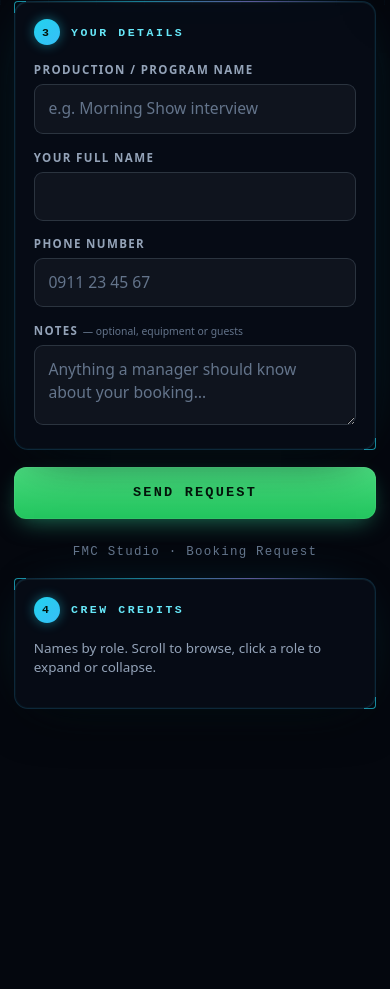
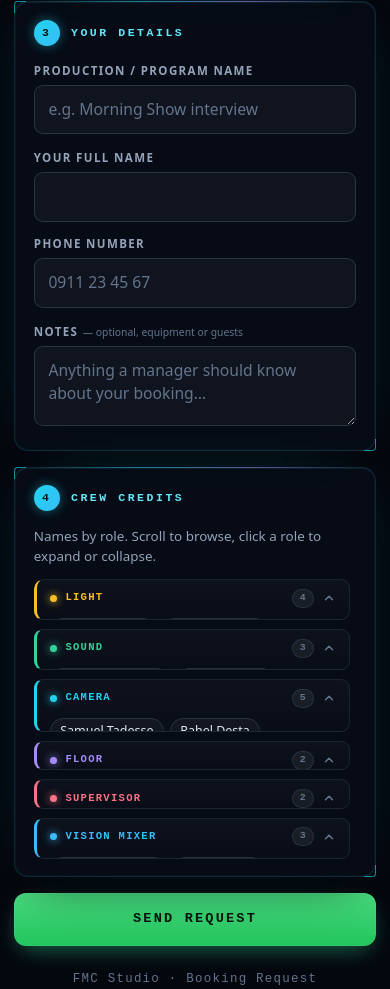
Before and after one commit to arifromha/portfolio, a plain HTML site: page index.html in a window 390 px wide. Shown: the part 839-1828 px from the top of the page. Before the commit the page ends 1548 px from the top, so only its background shows below. Drawn offline with nearby package versions, Linux system fonts and the light colour scheme; no server answers.

Commit message:
Update index.html

```diff
--- a/index.html
+++ b/index.html
@@ -18,128 +18,6 @@
 <script src="https://cdn.jsdelivr.net/npm/@supabase/supabase-js@2.49.4/dist/umd/supabase.min.js"></script>
 <style>
 /* ---------- Tokens ---------- */
-/* ---------- Crew Credits ---------- */
-.crew-panel{
-  max-height:340px;
-  overflow-y:auto;
-  padding-right:6px;
-  display:flex;
-  flex-direction:column;
-  gap:.55rem;
-  scrollbar-width:thin;
-  border-radius:10px;
-  outline:none;
-}
-.crew-panel:focus-visible{box-shadow:0 0 0 2px rgba(34,211,238,.45)}
-.crew-panel::-webkit-scrollbar{width:6px}
-.crew-panel::-webkit-scrollbar-track{background:transparent}
-.crew-panel::-webkit-scrollbar-thumb{
-  background:linear-gradient(180deg,rgba(34,211,238,.5),rgba(56,189,248,.25));
-  border-radius:3px;
-}
-
-.crew-group{
-  border:1px solid rgba(148,163,184,.14);
-  border-left:3px solid var(--crew-color,var(--cyan));
-  background:linear-gradient(180deg,rgba(255,255,255,.03),rgba(255,255,255,.01));
-  border-radius:9px;
-  overflow:hidden;
-  transition:border-color .2s;
-}
-.crew-group:hover{border-color:rgba(148,163,184,.28)}
-
-.crew-head{
-  width:100%;
-  display:flex;
-  align-items:center;
-  justify-content:space-between;
-  gap:.6rem;
-  padding:.55rem .8rem;
-  background:transparent;
-  border:0;
-  color:#fff;
-  cursor:pointer;
-  font:inherit;
-  text-align:left;
-  transition:background .18s;
-}
-.crew-head:hover{background:rgba(255,255,255,.04)}
-
-.crew-role{
-  display:inline-flex;
-  align-items:center;
-  gap:.55rem;
-  font-family:var(--display);
-  font-size:.66rem;
-  font-weight:800;
-  letter-spacing:.12em;
-  text-transform:uppercase;
-  color:var(--crew-color,var(--cyan-soft));
-}
-.crew-role .dot{
-  width:7px;height:7px;border-radius:50%;
-  background:var(--crew-color,var(--cyan));
-  box-shadow:0 0 8px var(--crew-color,var(--cyan));
-  flex-shrink:0;
-}
-.crew-count{
-  font-family:var(--mono);
-  font-size:.62rem;
-  font-weight:700;
-  padding:1px 7px;
-  border-radius:20px;
-  background:rgba(255,255,255,.06);
-  color:var(--dim);
-  border:1px solid rgba(148,163,184,.15);
-}
-
-.crew-chevron{
-  width:14px;height:14px;
-  color:var(--dim);
-  transition:transform .2s ease;
-  flex-shrink:0;
-}
-.crew-group[data-open="true"] .crew-chevron{transform:rotate(180deg)}
-
-.crew-body{
-  display:none;
-  padding:0 .8rem .7rem;
-}
-.crew-group[data-open="true"] .crew-body{display:block}
-
-.crew-names{
-  list-style:none;
-  display:flex;
-  flex-wrap:wrap;
-  gap:.35rem;
-  margin:.1rem 0 0;
-}
-.crew-names li{
-  font-size:.78rem;
-  font-weight:500;
-  color:#E2E8F0;
-  background:rgba(255,255,255,.04);
-  border:1px solid rgba(148,163,184,.18);
-  border-radius:20px;
-  padding:.2rem .6rem;
-  transition:all .15s;
-  white-space:nowrap;
-}
-.crew-names li:hover{
-  background:rgba(34,211,238,.08);
-  border-color:rgba(34,211,238,.35);
-  color:var(--cyan-soft);
-}
-.crew-names .empty{
-  font-size:.78rem;
-  color:var(--dim);
-  font-style:italic;
-  background:none;
-  border:0;
-  padding:0;
-}
-
-
 :root{
   --bg:#04070E;
   --panel:rgba(8,14,26,0.72);
@@ -601,6 +479,124 @@ input.invalid,textarea.invalid,select.invalid{border-color:var(--rose);box-shado
 /* ---------- Footer ---------- */
 footer{text-align:center;color:var(--dim);font-size:.78rem;margin:1.5rem 0 1rem;font-family:var(--mono);letter-spacing:.1em}
 
+/* ---------- Crew Credits ---------- */
+.crew-panel{
+  max-height:340px;
+  overflow-y:auto;
+  padding-right:6px;
+  display:flex;
+  flex-direction:column;
+  gap:.55rem;
+  scrollbar-width:thin;
+  border-radius:10px;
+  outline:none;
+}
+.crew-panel:focus-visible{box-shadow:0 0 0 2px rgba(34,211,238,.45)}
+.crew-panel::-webkit-scrollbar{width:6px}
+.crew-panel::-webkit-scrollbar-track{background:transparent}
+.crew-panel::-webkit-scrollbar-thumb{
+  background:linear-gradient(180deg,rgba(34,211,238,.5),rgba(56,189,248,.25));
+  border-radius:3px;
+}
+
+.crew-group{
+  border:1px solid rgba(148,163,184,.14);
+  border-left:3px solid var(--crew-color,var(--cyan));
+  background:linear-gradient(180deg,rgba(255,255,255,.03),rgba(255,255,255,.01));
+  border-radius:9px;
+  overflow:hidden;
+  transition:border-color .2s;
+}
+.crew-group:hover{border-color:rgba(148,163,184,.28)}
+
+.crew-head{
+  width:100%;
+  display:flex;
+  align-items:center;
+  justify-content:space-between;
+  gap:.6rem;
+  padding:.55rem .8rem;
+  background:transparent;
+  border:0;
+  color:#fff;
+  cursor:pointer;
+  font:inherit;
+  text-align:left;
+  transition:background .18s;
+}
+.crew-head:hover{background:rgba(255,255,255,.04)}
+
+.crew-role{
+  display:inline-flex;
+  align-items:center;
+  gap:.55rem;
+  font-family:var(--display);
+  font-size:.66rem;
+  font-weight:800;
+  letter-spacing:.12em;
+  text-transform:uppercase;
+  color:var(--crew-color,var(--cyan-soft));
+}
+.crew-role .dot{
+  width:7px;height:7px;border-radius:50%;
+  background:var(--crew-color,var(--cyan));
+  box-shadow:0 0 8px var(--crew-color,var(--cyan));
+  flex-shrink:0;
+}
+.crew-count{
+  font-family:var(--mono);
+  font-size:.62rem;
+  font-weight:700;
+  padding:1px 7px;
+  border-radius:20px;
+  background:rgba(255,255,255,.06);
+  color:var(--dim);
+  border:1px solid rgba(148,163,184,.15);
+}
+
+.crew-chevron{
+  width:14px;height:14px;
+  color:var(--dim);
+  transition:transform .2s ease;
+  flex-shrink:0;
+}
+.crew-group[data-open="true"] .crew-chevron{transform:rotate(180deg)}
+
+.crew-body{display:none;padding:0 .8rem .7rem}
+.crew-group[data-open="true"] .crew-body{display:block}
+
+.crew-names{
+  list-style:none;
+  display:flex;
+  flex-wrap:wrap;
+  gap:.35rem;
+  margin:.1rem 0 0;
+}
+.crew-names li{
+  font-size:.78rem;
+  font-weight:500;
+  color:#E2E8F0;
+  background:rgba(255,255,255,.04);
+  border:1px solid rgba(148,163,184,.18);
+  border-radius:20px;
+  padding:.2rem .6rem;
+  transition:all .15s;
+  white-space:nowrap;
+}
+.crew-names li:hover{
+  background:rgba(34,211,238,.08);
+  border-color:rgba(34,211,238,.35);
+  color:var(--cyan-soft);
+}
+.crew-names .empty{
+  font-size:.78rem;
+  color:var(--dim);
+  font-style:italic;
+  background:none;
+  border:0;
+  padding:0;
+}
+
 /* ---------- Responsive ---------- */
 @media (max-width:960px){
   .layout{grid-template-columns:minmax(0,1fr)}
@@ -623,6 +619,7 @@ footer{text-align:center;color:var(--dim);font-size:.78rem;margin:1.5rem 0 1rem;
   .logo-wrap::before{display:none}
   .slots{grid-template-columns:repeat(auto-fill,minmax(80px,1fr))}
   .chips{grid-template-columns:repeat(auto-fit,minmax(95px,1fr))}
+  .crew-panel{max-height:280px}
 }
 
 @media (prefers-reduced-motion: reduce){
@@ -714,6 +711,23 @@ footer{text-align:center;color:var(--dim);font-size:.78rem;margin:1.5rem 0 1rem;
             </div>
           </div>
 
+          <div class="sec panel">
+            <span class="hairline"></span>
+            <h2><span class="step-num" id="stepCrewNum">4</span> Crew credits</h2>
+            <p class="note" style="margin-top:0;margin-bottom:.8rem">
+              Names by role. Scroll to browse, click a role to expand or collapse.
+            </p>
+            <div
+              id="crewPanel"
+              class="crew-panel"
+              role="region"
+              aria-label="Crew credits by role"
+              tabindex="0"
+            >
+              <!-- populated by JS -->
+            </div>
+          </div>
+
           <div class="msg" id="msg" role="alert" hidden>
             <svg width="18" height="18" viewBox="0 0 24 24" fill="none" stroke="currentColor" stroke-width="2" stroke-linecap="round" stroke-linejoin="round" aria-hidden="true"><circle cx="12" cy="12" r="10"/><line x1="12" y1="8" x2="12" y2="12"/><line x1="12" y1="16" x2="12.01" y2="16"/></svg>
             <span id="msgText"></span>
@@ -771,22 +785,7 @@ footer{text-align:center;color:var(--dim);font-size:.78rem;margin:1.5rem 0 1rem;
   <div class="backdrop" id="backdrop" hidden></div>
   <footer>FMC Studio · Booking Request</footer>
 </div>
-          <div class="sec panel">
-            <span class="hairline"></span>
-            <h2><span class="step-num" id="stepCrewNum">4</span> Crew credits</h2>
-            <p class="note" style="margin-top:0;margin-bottom:.8rem">
-              Names by role. Scroll to browse, click a role to expand or collapse.
-            </p>
-            <div
-              id="crewPanel"
-              class="crew-panel"
-              role="region"
-              aria-label="Crew credits by role"
-              tabindex="0"
-            >
-              <!-- populated by JS -->
-            </div>
-          </div>
+
 <script>
 const SURL='https://zomkvqbknmbkvmaliqkg.supabase.co';
 const SKEY='sb_publishable_rFAc7fyGRDHr78wxTnJoCg_RGTak7mW';
@@ -796,6 +795,37 @@ const SKEY='sb_publishable_rFAc7fyGRDHr78wxTnJoCg_RGTak7mW';
 const ALL_ROOMS=['Studio A','Studio B','Studio C','PCR A','PCR B'];
 const ROOM_COLOR={'Studio A':'#4FC3F7','Studio B':'#FFD600','Studio C':'#00C853','PCR A':'#FF9800','PCR B':'#CE93D8'};
 const FIRST_START=6,LAST_END=23,MAX_DAYS=90,COOLDOWN_MS=15000,MAX_PENDING_NOTE=5;
+
+/* ---------- Crew credits ---------- */
+// Grouped by role. Names are shown as pills.
+// To load from Supabase later, replace this constant with an async fetch
+// and call renderCrew() once the data arrives.
+const CREW = {
+  'Light': {
+    color: '#FBBF24',
+    names: ['Abebe Kebede', 'Meron Tesfaye', 'Yonas Alemu', 'Selamawit Haile']
+  },
+  'Sound': {
+    color: '#34D399',
+    names: ['Dawit Mekonnen', 'Hanna Girma', 'Bereket Assefa']
+  },
+  'Camera': {
+    color: '#22D3EE',
+    names: ['Samuel Tadesse', 'Rahel Desta', 'Kalkidan Wolde', 'Eyob Bekele', 'Marta Negash']
+  },
+  'Floor': {
+    color: '#A78BFA',
+    names: ['Tigist Abebe', 'Nahom Solomon']
+  },
+  'Supervisor': {
+    color: '#FB7185',
+    names: ['Alemayehu Fikru', 'Sara Mengistu']
+  },
+  'Vision Mixer': {
+    color: '#38BDF8',
+    names: ['Yohannes Gebre', 'Liya Tesfaye', 'Daniel Bekele']
+  }
+};
 
 // Populated at boot from studio_status. Only these rooms are shown on the form.
 let activeRooms=[];
@@ -1160,6 +1190,96 @@ function initSide(){
   document.addEventListener('visibilitychange',()=>{if(!document.hidden) loadSide();});
 }
 
+/* ---------- Crew credits renderer ---------- */
+function renderCrew(){
+  const panel = $('crewPanel');
+  if(!panel) return;
+
+  const frag = document.createDocumentFragment();
+  const entries = Object.entries(CREW);
+
+  if(!entries.length){
+    const empty = el('div','note warn','No crew members listed yet.');
+    frag.appendChild(empty);
+    panel.replaceChildren(frag);
+    return;
+  }
+
+  entries.forEach(([role, data], idx) => {
+    const group = el('div','crew-group');
+    group.style.setProperty('--crew-color', data.color || 'var(--cyan)');
+    group.dataset.open = 'true';   // all open by default
+
+    // Header (clickable to collapse)
+    const head = el('button','crew-head');
+    head.type = 'button';
+    head.setAttribute('aria-expanded','true');
+    head.setAttribute('aria-controls', `crew-body-${idx}`);
+
+    const roleSpan = el('span','crew-role');
+    roleSpan.appendChild(el('span','dot'));
+    roleSpan.appendChild(document.createTextNode(role));
+    head.appendChild(roleSpan);
+
+    const rightSide = el('span');
+    rightSide.style.display = 'inline-flex';
+    rightSide.style.alignItems = 'center';
+    rightSide.style.gap = '.55rem';
+
+    rightSide.appendChild(el('span','crew-count', String(data.names.length)));
+
+    const chevron = document.createElementNS('http://www.w3.org/2000/svg','svg');
+    chevron.setAttribute('class','crew-chevron');
+    chevron.setAttribute('viewBox','0 0 24 24');
+    chevron.setAttribute('fill','none');
+    chevron.setAttribute('stroke','currentColor');
+    chevron.setAttribute('stroke-width','2.5');
+    chevron.setAttribute('stroke-linecap','round');
+    chevron.setAttribute('stroke-linejoin','round');
+    chevron.setAttribute('aria-hidden','true');
+    chevron.innerHTML = '<polyline points="6 9 12 15 18 9"/>';
+    rightSide.appendChild(chevron);
+
+    head.appendChild(rightSide);
+    group.appendChild(head);
+
+    // Body (list of names)
+    const body = el('div','crew-body');
+    body.id = `crew-body-${idx}`;
+
+    if(data.names.length){
+      const ul = el('ul','crew-names');
+      data.names.forEach(name => {
+        const li = el('li','',name);
+        ul.appendChild(li);
+      });
+      body.appendChild(ul);
+    } else {
+      const ul = el('ul','crew-names');
+      ul.appendChild(el('li','empty','No names listed'));
+      body.appendChild(ul);
+    }
+
+    group.appendChild(body);
+
+    // Toggle on header click
+    head.addEventListener('click', () => {
+      const isOpen = group.dataset.open === 'true';
+      group.dataset.open = String(!isOpen);
+      head.setAttribute('aria-expanded', String(!isOpen));
+    });
+
+    frag.appendChild(group);
+  });
+
+  panel.replaceChildren(frag);
+
+  // Mark step 4 as "done" once the user has opened or scrolled the panel
+  const markCrewDone = () => $('stepCrewNum').classList.add('done');
+  panel.addEventListener('click', markCrewDone, { once: true });
+  panel.addEventListener('scroll', markCrewDone, { once: true, passive: true });
+}
+
 /* ---------- Start ---------- */
 async function init(){
   await loadActiveRooms();        // must run before buildRooms()
@@ -1177,6 +1297,7 @@ async function init(){
   });
   renderSlots();
   initSide();
+  renderCrew();
 }
 init().catch(err=>{
   console.error('[FMC] Boot failed:',err);
@@ -1185,38 +1306,8 @@ init().catch(err=>{
   buildRooms();
   renderSlots();
   initSide();
+  renderCrew();
 });
-
-      /* ---------- Crew credits ---------- */
-// Grouped by role. Names are shown as pills.
-// To load from Supabase later, replace this constant with an async fetch
-// and call renderCrew() once the data arrives.
-const CREW = {
-  'Light': {
-    color: '#FBBF24',
-    names: ['Abebe Kebede', 'Meron Tesfaye', 'Yonas Alemu', 'Selamawit Haile']
-  },
-  'Sound': {
-    color: '#34D399',
-    names: ['Dawit Mekonnen', 'Hanna Girma', 'Bereket Assefa']
-  },
-  'Camera': {
-    color: '#22D3EE',
-    names: ['Samuel Tadesse', 'Rahel Desta', 'Kalkidan Wolde', 'Eyob Bekele', 'Marta Negash']
-  },
-  'Floor': {
-    color: '#A78BFA',
-    names: ['Tigist Abebe', 'Nahom Solomon']
-  },
-  'Supervisor': {
-    color: '#FB7185',
-    names: ['Alemayehu Fikru', 'Sara Mengistu']
-  },
-  'Vision Mixer': {
-    color: '#38BDF8',
-    names: ['Yohannes Gebre', 'Liya Tesfaye', 'Daniel Bekele']
-  }
-};
 </script>
 </body>
 </html>
```
